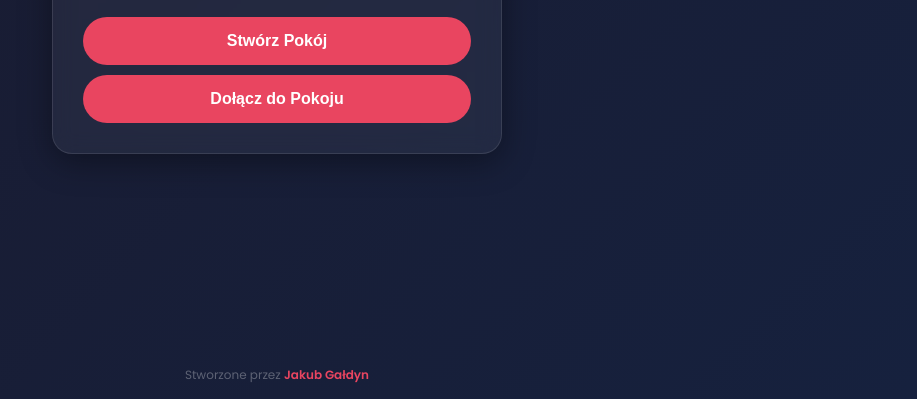
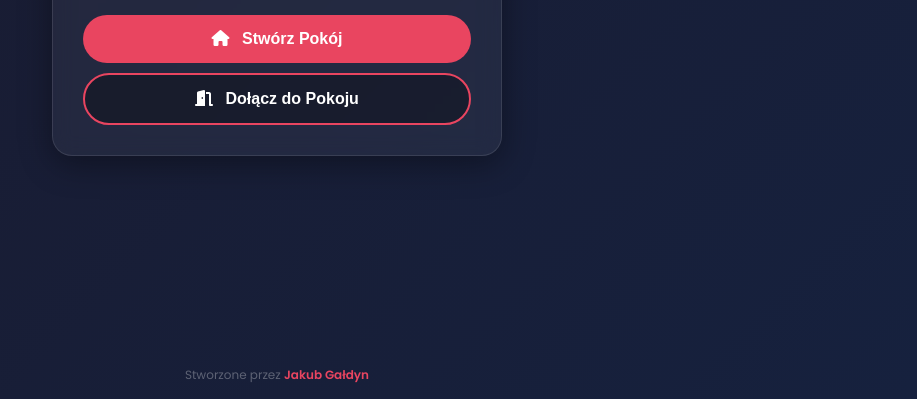
Before and after one commit to kurzowsky/impostor-game, a website: page public/index.html in a window 1280 px wide. Shown: the part 401-800 px from the top of the page, without its empty margins (363-1280 px from the left). Drawn offline with nearby package versions, Linux system fonts and the light colour scheme; no server answers.

Commit message:
kolory przycisków i ikonki "dom" "drzwi"

```diff
--- a/public/index.html
+++ b/public/index.html
@@ -15,6 +15,11 @@
             rel="stylesheet"
         />
 
+        <link
+            rel="stylesheet"
+            href="https://cdnjs.cloudflare.com/ajax/libs/font-awesome/6.5.1/css/all.min.css"
+        />
+
         <style>
             * {
                 box-sizing: border-box;
@@ -30,6 +35,11 @@
                 justify-content: center;
                 align-items: center;
                 padding: 20px;
+            }
+
+            /* Odstęp dla ikonek w przyciskach */
+            button i {
+                margin-right: 8px;
             }
 
             /* --- CZAT --- */
@@ -299,11 +309,11 @@
                 transform: translateY(-2px);
             }
             .secondary-btn {
-                background: transparent;
-                border: 2px solid #0f3460;
+                background: rgba(0, 0, 0, 0.3);
+                border: 2px solid #e94560;
             }
             .secondary-btn:hover {
-                background: #0f3460;
+                background: rgba(0, 0, 0, 0.17);
             }
 
             .avatar {
@@ -490,7 +500,7 @@
             #btn-settings {
                 background: #333;
                 margin-bottom: 10px;
-                border: 1px solid #555;
+                border: 2px solid #555;
             }
             #btn-settings:hover {
                 background: #444;
@@ -546,10 +556,16 @@
             <div id="screen-menu" class="screen active">
                 <h1>🕵️ Impostor</h1>
                 <input type="text" id="nickname" placeholder="Twój nick..." />
+
                 <div id="menu-actions">
-                    <button onclick="showCreate()">Stwórz Pokój</button>
-                    <button onclick="showJoin()">Dołącz do Pokoju</button>
+                    <button onclick="showCreate()">
+                        <i class="fa-solid fa-house"></i> Stwórz Pokój
+                    </button>
+                    <button class="secondary-btn" onclick="showJoin()">
+                        <i class="fa-solid fa-door-open"></i> Dołącz do Pokoju
+                    </button>
                 </div>
+
                 <div id="form-create" class="hidden">
                     <input type="text" id="c-name" placeholder="Nazwa Pokoju" />
                     <input
```
